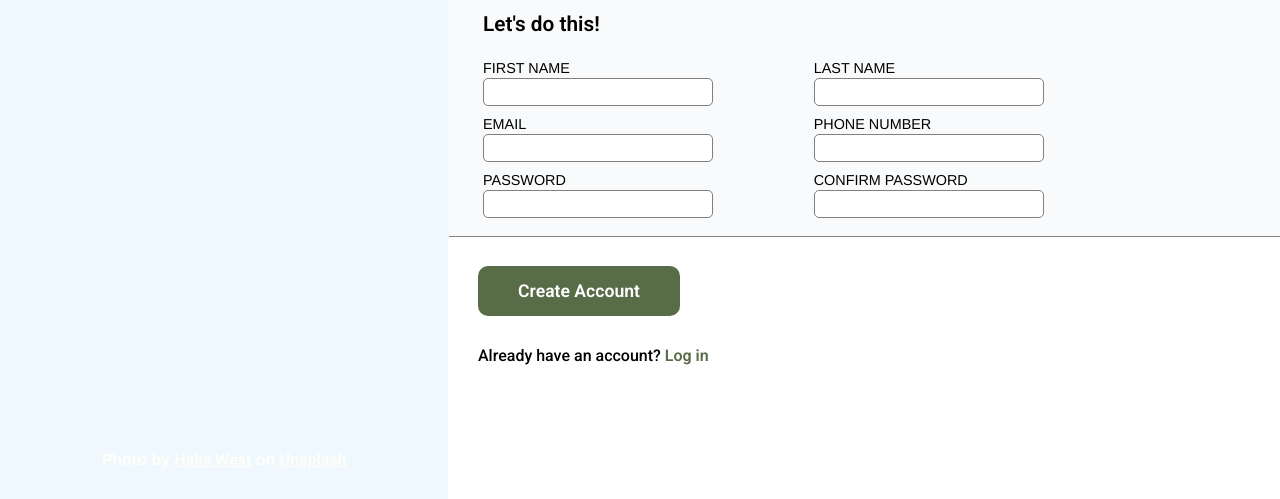
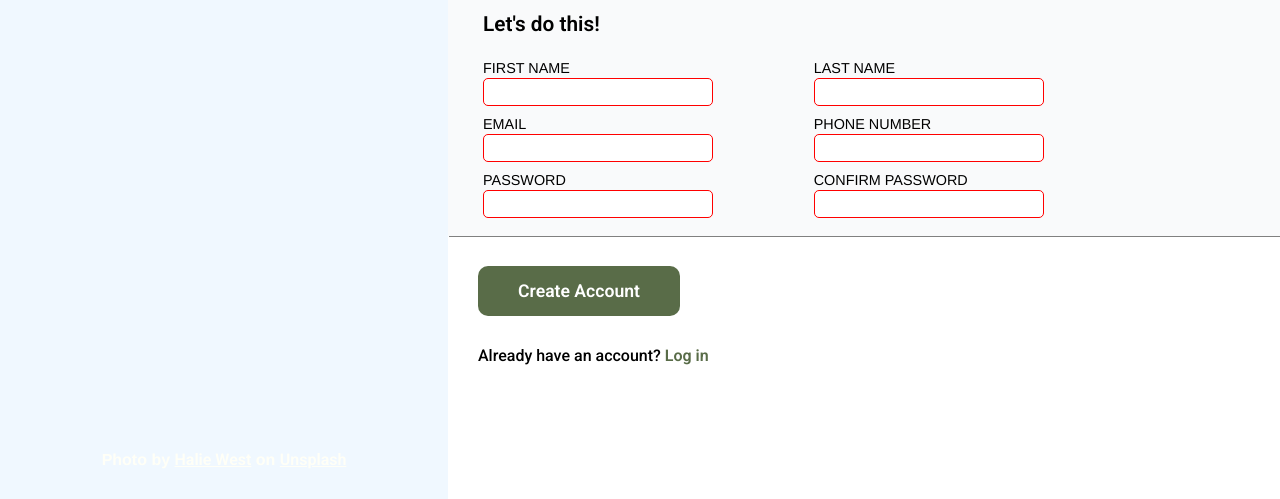
Before and after one commit to GravyTheAwesome/sign-up-form, a plain HTML site: page index.html in a window 1280 px wide. Shown: the part 301-800 px from the top of the page. Drawn offline with Linux system fonts and the light colour scheme.

Commit message:
Add changes for input pseudoclasses

```diff
--- a/index.html
+++ b/index.html
@@ -39,29 +39,34 @@
             <div class="main-form-side">
               <div class="main-form-input">
                 <label for="firstName">FIRST NAME</label>
-                <input id="firstName" name="firstName" />
+                <input id="firstName" name="firstName" required />
               </div>
               <div class="main-form-input">
                 <label for="email">EMAIL</label>
-                <input type="email" id="email" name="emailAdress" />
+                <input type="email" id="email" name="emailAdress" required />
               </div>
               <div class="main-form-input">
                 <label for="password">PASSWORD</label>
-                <input type="password" id="password" name="password" />
+                <input type="password" id="password" name="password" required />
               </div>
             </div>
             <div class="main-form-side">
               <div class="main-form-input">
                 <label for="lastName">LAST NAME</label>
-                <input id="lastName" name="lastName" />
+                <input id="lastName" name="lastName" required />
               </div>
               <div class="main-form-input">
                 <label for="phone">PHONE NUMBER</label>
-                <input type="phone" id="phone" name="phoneNumber" />
+                <input type="phone" id="phone" name="phoneNumber" required />
               </div>
               <div class="main-form-input">
                 <label for="conPassword">CONFIRM PASSWORD</label>
-                <input type="password" id="conPassword" name="conPassword" />
+                <input
+                  type="password"
+                  id="conPassword"
+                  name="conPassword"
+                  required
+                />
               </div>
             </div>
           </div>
--- a/styles.css
+++ b/styles.css
@@ -140,6 +140,16 @@ input {
   padding: 8px;
 }
 
+input:invalid {
+  border: 1px solid red;
+}
+
+input:focus {
+  border: 1px solid blue;
+  outline: none !important;
+  box-shadow: 2px 2px grey;
+}
+
 a {
   color: #fffff7;
 }
```
